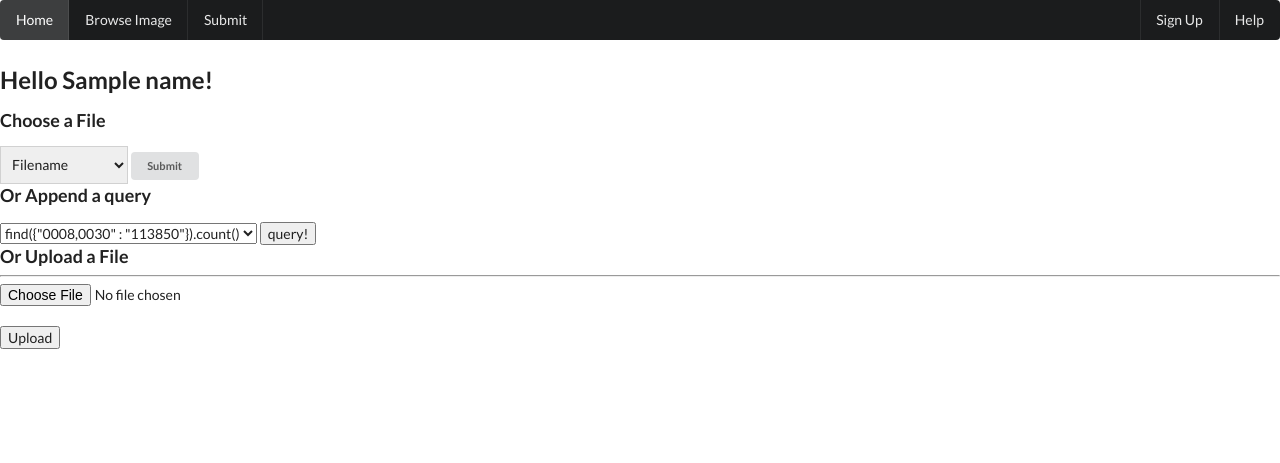
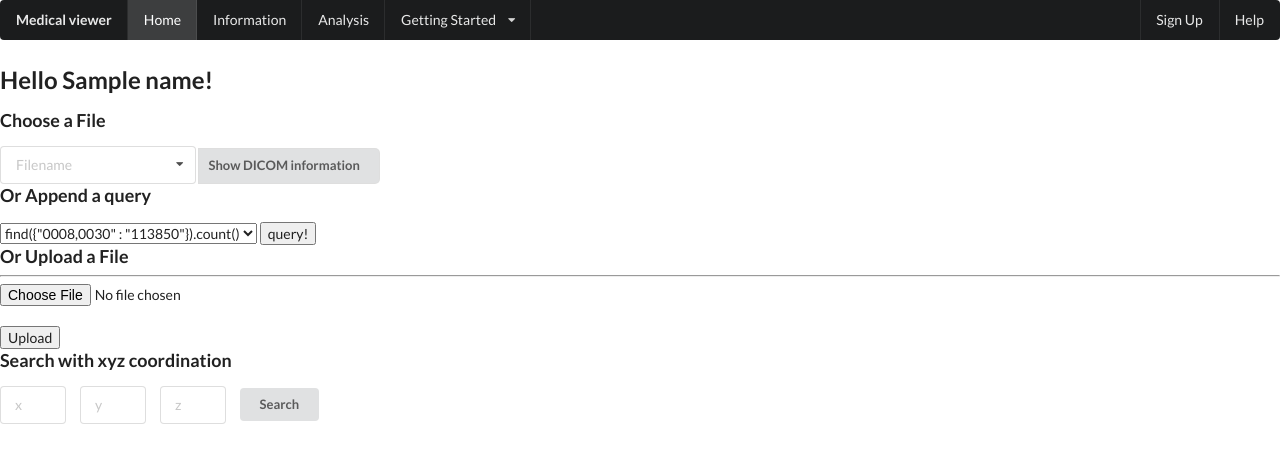
Before and after one commit to tainanboy/DICOM-viewer, a Flask app: template templates/index.html in a window 1280 px wide. Shown: the top 463 px of the page. Run offline with Flask 2, Linux system fonts and the light colour scheme; the template is opened without the code that fills it: most values are stand-ins (such as "Sample title", 1, 10 or a date in 2020); some libraries are stand-ins or nearby versions.

Commit message:
add info(data) page, can choose file from filesystem

```diff
--- a/app.py
+++ b/app.py
@@ -21,30 +21,42 @@ app.config['MONGO_DBNAME'] = 'kidtest'
 mongo2 = PyMongo(app, config_prefix='MONGO')
 
 
-@app.route('/')
+@app.route('/index')
 def index():
-	author = "DICOM Viewer"
-	name = "User"
-	return render_template('index.html', author=author, name=name)
-
-@app.route('/data', methods=['GET', 'POST'])
-def data():
 	l = []
-	RESULTS_ARRAY = []
-	select = request.form.get('filename')
-	RESULTS_ARRAY.append({'File':str(select)})
+	filelist = []
 	for (dirpath, dirnames, filenames) in walk("/Users/frank/research/dicom/"):
 		for f in filenames:
 			filepath = os.path.join(dirpath, f)
 			if filepath.endswith('.dcm'):
 				l.append(filepath)
-	file = l[1]
-	filename = os.path.basename(file).split(".")[0]
-	#print(filename)
-	ds = dicom.read_file(file)
-	RESULTS_ARRAY.append({'Name':str(ds.PatientName)})
-	RESULTS_ARRAY.append({'tags':str(ds.dir())})
-	return jsonify(results = RESULTS_ARRAY)
+	for item in l:
+		filelist.append(os.path.basename(item).split(".")[0])
+	author = "Medical Viewer"
+	name = "User"
+	return render_template('index.html', **locals())
+
+@app.route('/data', methods=['GET', 'POST'])
+def data():
+	l = {}
+	result_dict = {}
+	select = request.form.get('filename')
+	for (dirpath, dirnames, filenames) in walk("/Users/frank/research/dicom/"):
+		for f in filenames:
+			filepath = os.path.join(dirpath, f)
+			if filepath.endswith('.dcm'):
+				l[f] = filepath
+	s = str(select) + '.dcm'
+	path = l.get(s)
+	ds = dicom.read_file(path)
+	imagename = str('image/'+ str(select) + '.png')
+	result_dict['Filename'] = str(select)
+	result_dict['PatientName'] = str(ds.PatientName)
+	result_dict['Date'] = str(ds.StudyDate)
+	result_dict['all tags'] = str(ds.dir())
+	#RESULTS_ARRAY.append({'tags':str(ds.dir())})
+	#return jsonify(RESULTS_ARRAY)
+	return render_template('data.html', **locals())
 
 @app.route('/query', methods=['GET', 'POST'])
 def query():
--- a/static/main.js
+++ b/static/main.js
@@ -1,5 +1,5 @@
 $(document).ready(function(){
-    $('#select')
+    $('.dropdown')
         .dropdown()
     ;
 });
--- a/templates/index.html
+++ b/templates/index.html
@@ -1,34 +1,54 @@
 <!DOCTYPE html>
 <html>
-
 <head>
 	<title>{{ author }}</title>
 	<link rel="stylesheet" type="text/css" href="../static/semantic.min.css">
+	<script src="//ajax.googleapis.com/ajax/libs/jquery/2.0.0/jquery.min.js"></script>
 	<script src="../static/semantic.min.js"></script>
-	<script src="../static/main.js"></script>
+	<script type="text/javascript" src="../static/main.js"></script>
 </head>
 <body>
 	<div class="ui inverted menu">
+		<div class="header item">
+    		Medical viewer
+  		</div>
 		<div class="active item">
 			Home
 		</div>
-	  <a class="item">Browse Image</a>
-	  <a class="item">Submit</a>
+	  <a class="item">Information</a>
+	  <a class="item">Analysis</a>
+	  <div class="ui inverted menu">
+		<div class="ui dropdown item">
+			Getting Started
+			<i class="dropdown icon"></i>
+			<div class="menu">
+			<a class="item">MRI image</a>
+			<a class="item">Genome</a>
+			</div>
+		</div>
+	  </div>
 	  <div class="right menu">
 	    <a class="item">Sign Up</a>
 	    <a class="item">Help</a>
 	  </div>
 	</div>
 	<h2>Hello {{ name }}!</h2>
-	<form action="/data" method="post">
-		<h3 class="text-muted">Choose a File</h3>
-		<select name="filename" class="ui search dropdown" id='select'>
-			<option value="">Filename</option>
-			<option value="IM-0001-0001">IM-0001-0001</option>
-			<option value="IM-0001-0002">IM-0001-0002</option>
-		</select>
-		<button class="mini ui button" type="submit" value = "Submit">Submit</button>
-	</form>
+
+	<div class='ui grid'>
+		<div class='sixteen wide column'>
+			<form class="ui form" action="/data" method="POST">
+				<h3 class="text-muted">Choose a File</h3>
+				<select name="filename" class="ui search dropdown" class='dropdown'>
+					<option value="">Filename</option>
+					{% for i in filelist%}
+					<option value={{i}}>{{i}}</option>
+					{% endfor%}
+				</select>
+				<input class="right attached small ui button" type="submit" value="Show DICOM information"></input>
+			</form>
+		</div>
+	</div>
+
 	<form action="/query" method="post">
 		<h3 class="text-muted">Or Append a query</h3>
 		<select name="query">
@@ -50,6 +70,25 @@
 				<input type="submit" value="Upload">
 			</form>
 		</div>
-	</div>
+	 </div>
+	 <div class='ui grid'>
+		 <div class='sixteen wide column'>
+			<form class="ui form">
+				<h3 class="text-muted">Search with xyz coordination</h3>
+				<div class="inline fields">
+					<div class="one wide field">
+					<input type="text" placeholder="x">
+					</div>
+					<div class="one wide field">
+					<input type="text" placeholder="y">
+					</div>
+					<div class="one wide field">
+					<input type="text" placeholder="z">
+					</div>
+					<input class="small ui button" type="submit" value="Search"></input>
+				</div>
+			</form>
+		 </div>
+	 </div>
 </body>
 </html>
```
Also changed, not shown: templates/data.html (added, +67 -0 lines).
